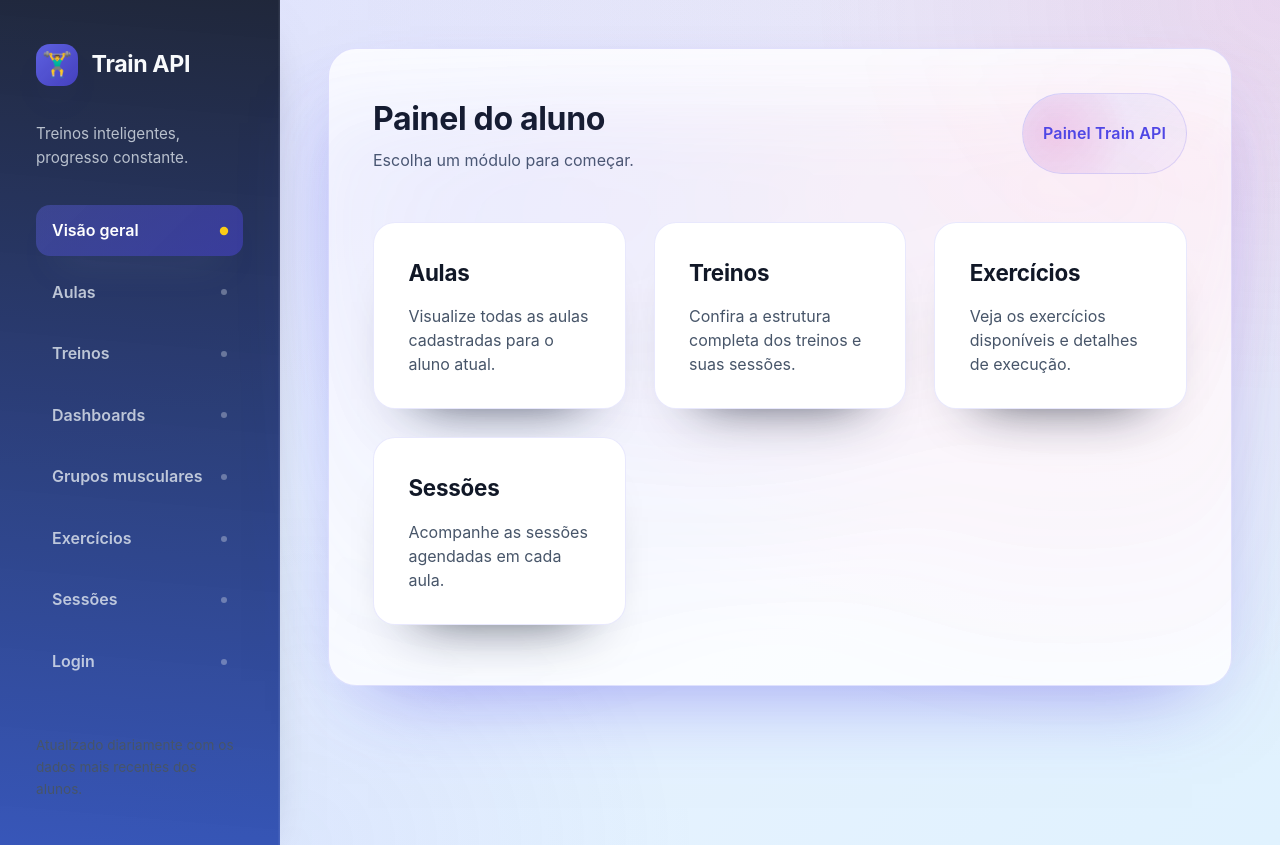
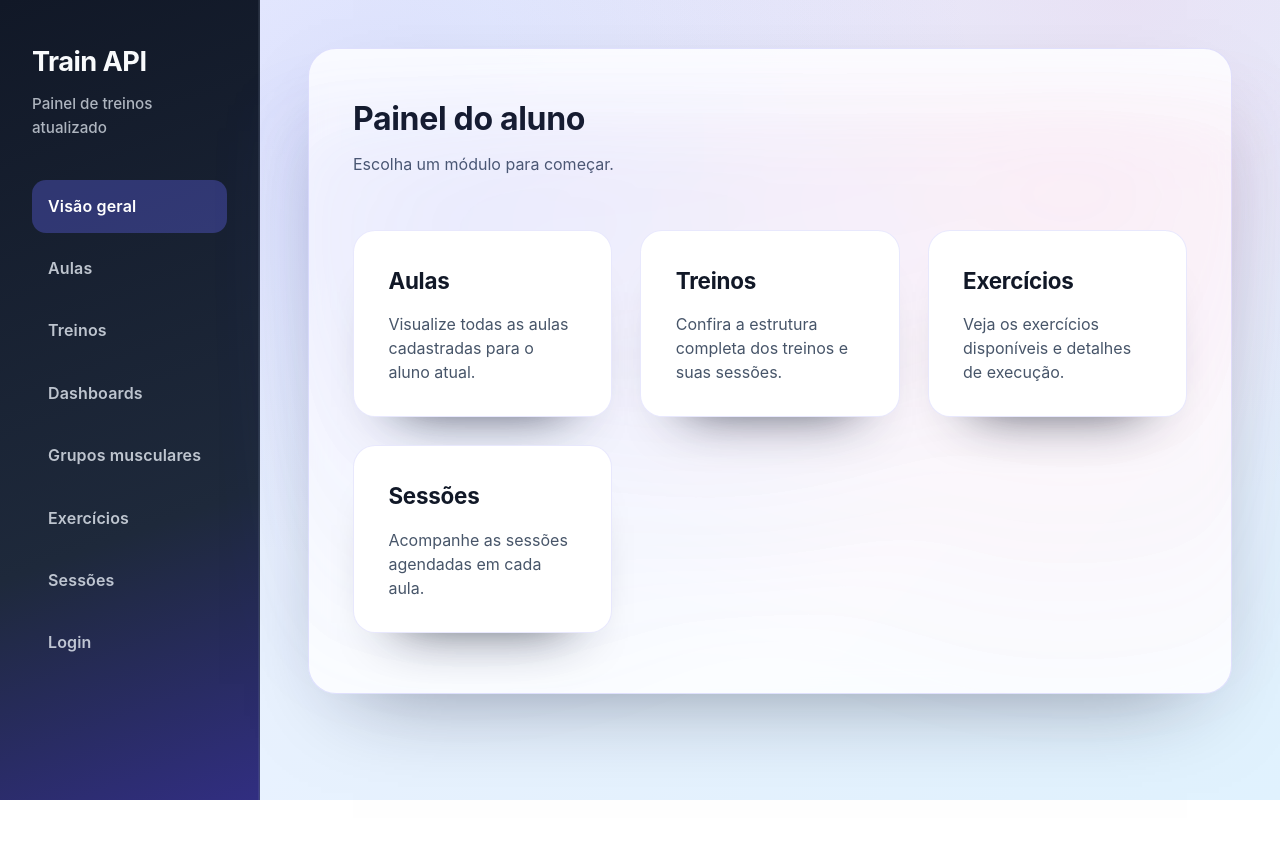
Before and after one commit to gjthec/train-apii, a Next.js app in the folder frontend/: page / in a window 1280 px wide. After the commit the page ends 800 px from the top, so only its background shows below. Built offline with nearby package versions, Linux system fonts and the light colour scheme.

Commit message:
Refine layout shell to restore stable navigation

```diff
--- a/frontend/src/components/Layout.tsx
+++ b/frontend/src/components/Layout.tsx
@@ -36,12 +36,10 @@ export default function Layout({ title, description, children }: LayoutProps) {
   return (
     <div className={styles.appShell}>
       <aside className={styles.sidebar}>
-        <div className={styles.sidebarInner}>
         <Link href="/" className={styles.brand} aria-label="Train API">
-            <span className={styles.brandIcon}>🏋️‍♂️</span>
-            <span className={styles.brandText}>Train API</span>
+          <span className={styles.brandTitle}>Train API</span>
+          <span className={styles.brandTagline}>Painel de treinos atualizado</span>
         </Link>
-          <p className={styles.tagline}>Treinos inteligentes, progresso constante.</p>
         <nav className={styles.nav} aria-label="Menu principal">
           <ul>
             {navLinks.map((link) => {
@@ -54,30 +52,19 @@ export default function Layout({ title, description, children }: LayoutProps) {
                     aria-current={active ? 'page' : undefined}
                     className={`${styles.navLink} ${active ? styles.navLinkActive : ''}`.trim()}
                   >
-                      <span>{link.label}</span>
-                      <span className={styles.navIndicator} aria-hidden="true" />
+                    {link.label}
                   </Link>
                 </li>
               );
             })}
           </ul>
         </nav>
-        </div>
-        <footer className={styles.sidebarFooter}>
-          <p>Atualizado diariamente com os dados mais recentes dos alunos.</p>
-        </footer>
       </aside>
       <main className={styles.contentArea}>
-        <div className={styles.contentWrapper}>
+        <div className={styles.contentInner}>
           <header className={styles.pageHeader}>
-            <div>
             <h2>{title}</h2>
             {description ? <p>{description}</p> : null}
-            </div>
-            <div className={styles.pageAccent}>
-              <span className={styles.pageAccentGlow} aria-hidden="true" />
-              <span className={styles.pageAccentLabel}>Painel Train API</span>
-            </div>
           </header>
           <section className={styles.pageBody}>{children}</section>
         </div>
--- a/frontend/src/styles/Layout.module.css
+++ b/frontend/src/styles/Layout.module.css
@@ -1,203 +1,113 @@
 .appShell {
   display: grid;
-  grid-template-columns: minmax(240px, 280px) minmax(0, 1fr);
+  grid-template-columns: minmax(220px, 260px) minmax(0, 1fr);
   min-height: 100vh;
-  backdrop-filter: blur(0px);
+  background: linear-gradient(135deg, #eef2ff, #e0f2fe);
 }
 
 .sidebar {
-  position: relative;
   display: flex;
   flex-direction: column;
-  justify-content: space-between;
-  padding: 2.75rem 2.25rem;
-  background: linear-gradient(185deg, rgba(15, 23, 42, 0.92), rgba(30, 64, 175, 0.88));
+  gap: 2.5rem;
+  padding: 2.5rem 2rem;
   color: #f8fafc;
-  border-right: 1px solid rgba(255, 255, 255, 0.08);
-  box-shadow: inset -1px 0 0 rgba(255, 255, 255, 0.04), var(--color-shadow-soft);
-}
-
-.sidebarInner {
-  display: flex;
-  flex-direction: column;
-  gap: 2.25rem;
+  background: linear-gradient(160deg, #111827, #1e293b 65%, #312e81);
+  border-right: 1px solid rgba(148, 163, 184, 0.2);
+  box-shadow: inset -1px 0 0 rgba(148, 163, 184, 0.12);
 }
 
 .brand {
-  display: inline-flex;
-  align-items: center;
-  gap: 0.85rem;
-  font-size: 1.55rem;
-  font-weight: 700;
+  display: flex;
+  flex-direction: column;
+  gap: 0.5rem;
   color: inherit;
   text-decoration: none;
-  letter-spacing: -0.015em;
 }
 
-.brandIcon {
-  display: inline-flex;
-  align-items: center;
-  justify-content: center;
-  width: 42px;
-  height: 42px;
-  border-radius: 14px;
-  background: linear-gradient(135deg, rgba(99, 102, 241, 0.9), rgba(79, 70, 229, 0.75));
-  box-shadow: 0 18px 35px -18px rgba(99, 102, 241, 0.75);
+.brandTitle {
+  font-size: 1.7rem;
+  font-weight: 700;
+  letter-spacing: -0.02em;
 }
 
-.brandText {
-  font-size: 1.45rem;
-}
-
-.tagline {
-  margin: 0;
-  color: rgba(226, 232, 240, 0.78);
+.brandTagline {
   font-size: 0.95rem;
-  line-height: 1.55;
+  font-weight: 500;
+  color: rgba(226, 232, 240, 0.75);
 }
 
 .nav ul {
-  list-style: none;
   display: flex;
   flex-direction: column;
-  gap: 0.65rem;
+  gap: 0.6rem;
+  list-style: none;
+  padding: 0;
+  margin: 0;
 }
 
 .navLink {
-  position: relative;
-  display: flex;
-  align-items: center;
-  justify-content: space-between;
-  gap: 0.5rem;
-  padding: 0.8rem 1rem;
+  display: block;
+  padding: 0.85rem 1rem;
   border-radius: 14px;
-  color: rgba(226, 232, 240, 0.8);
+  color: rgba(226, 232, 240, 0.82);
   font-weight: 600;
-  transition: transform var(--transition-base), box-shadow var(--transition-base),
-    background-color var(--transition-base), color var(--transition-base);
-}
-
-.navLink > span:first-child {
-  position: relative;
-  z-index: 1;
+  letter-spacing: 0.01em;
+  transition: transform var(--transition-base), background-color var(--transition-base),
+    box-shadow var(--transition-base), color var(--transition-base);
 }
 
 .navLink:hover,
 .navLink:focus {
   color: #ffffff;
+  background: rgba(99, 102, 241, 0.18);
   transform: translateX(4px);
-}
-
-.navLink::before {
-  content: '';
-  position: absolute;
-  inset: 0;
-  border-radius: 14px;
-  background: linear-gradient(135deg, rgba(148, 163, 184, 0.12), rgba(148, 163, 184, 0));
-  opacity: 0;
-  transition: opacity var(--transition-base);
-  z-index: 0;
-}
-
-.navLink:hover::before,
-.navLink:focus::before {
-  opacity: 1;
-}
-
-.navIndicator {
-  width: 6px;
-  height: 6px;
-  border-radius: 999px;
-  background: rgba(226, 232, 240, 0.35);
-  transition: transform var(--transition-base), opacity var(--transition-base);
-  position: relative;
-  z-index: 1;
+  box-shadow: 0 20px 45px -30px rgba(79, 70, 229, 0.6);
 }
 
 .navLinkActive {
   color: #ffffff;
-  box-shadow: 0 20px 38px -24px rgba(148, 163, 184, 0.75);
-  background: linear-gradient(135deg, rgba(99, 102, 241, 0.35), rgba(79, 70, 229, 0.45));
-}
-
-.navLinkActive .navIndicator {
-  background: #facc15;
-  transform: scale(1.4);
-  opacity: 1;
-}
-
-.sidebarFooter {
-  margin-top: 3rem;
-  font-size: 0.85rem;
-  color: rgba(226, 232, 240, 0.7);
-  line-height: 1.6;
+  background: rgba(99, 102, 241, 0.35);
+  box-shadow: 0 24px 50px -32px rgba(99, 102, 241, 0.75);
 }
 
 .contentArea {
   position: relative;
   padding: 3rem;
-  background: radial-gradient(70% 70% at 0% 100%, rgba(99, 102, 241, 0.08), transparent 60%),
-    radial-gradient(75% 75% at 100% 0%, rgba(244, 114, 182, 0.1), transparent 65%);
+  background:
+    radial-gradient(90% 90% at 12% 12%, rgba(99, 102, 241, 0.12), transparent 65%),
+    radial-gradient(90% 90% at 85% 0%, rgba(244, 114, 182, 0.12), transparent 70%),
+    linear-gradient(135deg, #eef2ff, #e0f2fe);
 }
 
-.contentWrapper {
-  position: relative;
+.contentInner {
+  max-width: 1100px;
+  width: 100%;
+  margin: 0 auto;
+  background: var(--color-surface, rgba(255, 255, 255, 0.92));
+  border: 1px solid var(--color-border, rgba(148, 163, 184, 0.18));
+  border-radius: 28px;
+  box-shadow: 0 35px 90px -45px rgba(15, 23, 42, 0.5);
+  padding: 2.75rem;
   display: flex;
   flex-direction: column;
-  gap: 2rem;
-  max-width: 1200px;
-  margin: 0 auto;
-  padding: 2.75rem;
-  background: var(--color-surface);
-  border: 1px solid var(--color-border);
-  border-radius: var(--radius-lg);
-  box-shadow: var(--color-shadow-strong);
-  backdrop-filter: blur(22px);
+  gap: 2.25rem;
+  backdrop-filter: blur(14px);
 }
 
 .pageHeader {
   display: flex;
-  flex-wrap: wrap;
-  justify-content: space-between;
-  gap: 1.5rem;
+  flex-direction: column;
+  gap: 0.5rem;
 }
 
 .pageHeader h2 {
+  margin: 0;
   font-size: 2rem;
-  margin-bottom: 0.25rem;
 }
 
 .pageHeader p {
-  font-size: 1rem;
-}
-
-.pageAccent {
-  position: relative;
-  display: inline-flex;
-  align-items: center;
-  gap: 0.5rem;
-  padding: 0.5rem 1.25rem;
-  border-radius: 999px;
-  background: linear-gradient(135deg, rgba(99, 102, 241, 0.12), rgba(99, 102, 241, 0.04));
-  border: 1px solid var(--color-border);
-  color: var(--color-primary-strong);
-  font-weight: 600;
-  letter-spacing: 0.01em;
-  overflow: hidden;
-}
-
-.pageAccentGlow {
-  position: absolute;
-  inset: 0;
-  border-radius: inherit;
-  background: radial-gradient(circle at 20% 50%, rgba(244, 114, 182, 0.25), transparent 55%);
-  opacity: 0.85;
-  pointer-events: none;
-}
-
-.pageAccentLabel {
-  position: relative;
-  z-index: 1;
+  margin: 0;
+  color: var(--color-text-muted);
 }
 
 .pageBody {
@@ -206,12 +116,12 @@
   gap: 1.75rem;
 }
 
-@media (max-width: 1200px) {
+@media (max-width: 1100px) {
   .contentArea {
     padding: 2.5rem;
   }
 
-  .contentWrapper {
+  .contentInner {
     padding: 2.25rem;
   }
 }
@@ -224,23 +134,11 @@
   .sidebar {
     position: sticky;
     top: 0;
-    z-index: 5;
-    flex-direction: row;
-    align-items: center;
-    gap: 2rem;
-    padding: 1.5rem 1.75rem;
+    z-index: 10;
+    padding: 1.75rem 1.5rem;
     border-right: none;
-    border-bottom: 1px solid rgba(255, 255, 255, 0.12);
-  }
-
-  .sidebarInner {
-    flex-direction: row;
-    align-items: center;
-    gap: 1.75rem;
-  }
-
-  .tagline {
-    display: none;
+    border-bottom: 1px solid rgba(148, 163, 184, 0.22);
+    box-shadow: 0 24px 40px -30px rgba(15, 23, 42, 0.4);
   }
 
   .nav ul {
@@ -250,25 +148,44 @@
   }
 
   .navLink {
-    padding: 0.65rem 0.9rem;
-    font-size: 0.95rem;
+    padding: 0.65rem 0.85rem;
+    transform: none;
   }
 
-  .sidebarFooter {
-    display: none;
+  .navLink:hover,
+  .navLink:focus {
+    transform: none;
   }
 }
 
 @media (max-width: 720px) {
   .contentArea {
-    padding: 1.5rem;
+    padding: 1.75rem;
   }
 
-  .contentWrapper {
-    padding: 1.75rem;
+  .contentInner {
+    padding: 1.85rem;
+    border-radius: 22px;
   }
 
   .pageHeader h2 {
     font-size: 1.65rem;
   }
 }
+
+@media (max-width: 540px) {
+  .sidebar {
+    padding: 1.35rem 1.1rem;
+  }
+
+  .nav ul {
+    gap: 0.6rem;
+    overflow-x: auto;
+    width: 100%;
+    padding-bottom: 0.35rem;
+  }
+
+  .nav ul::-webkit-scrollbar {
+    height: 6px;
+  }
+}
```
Lines whose indentation alone changed are shown as unchanged.
